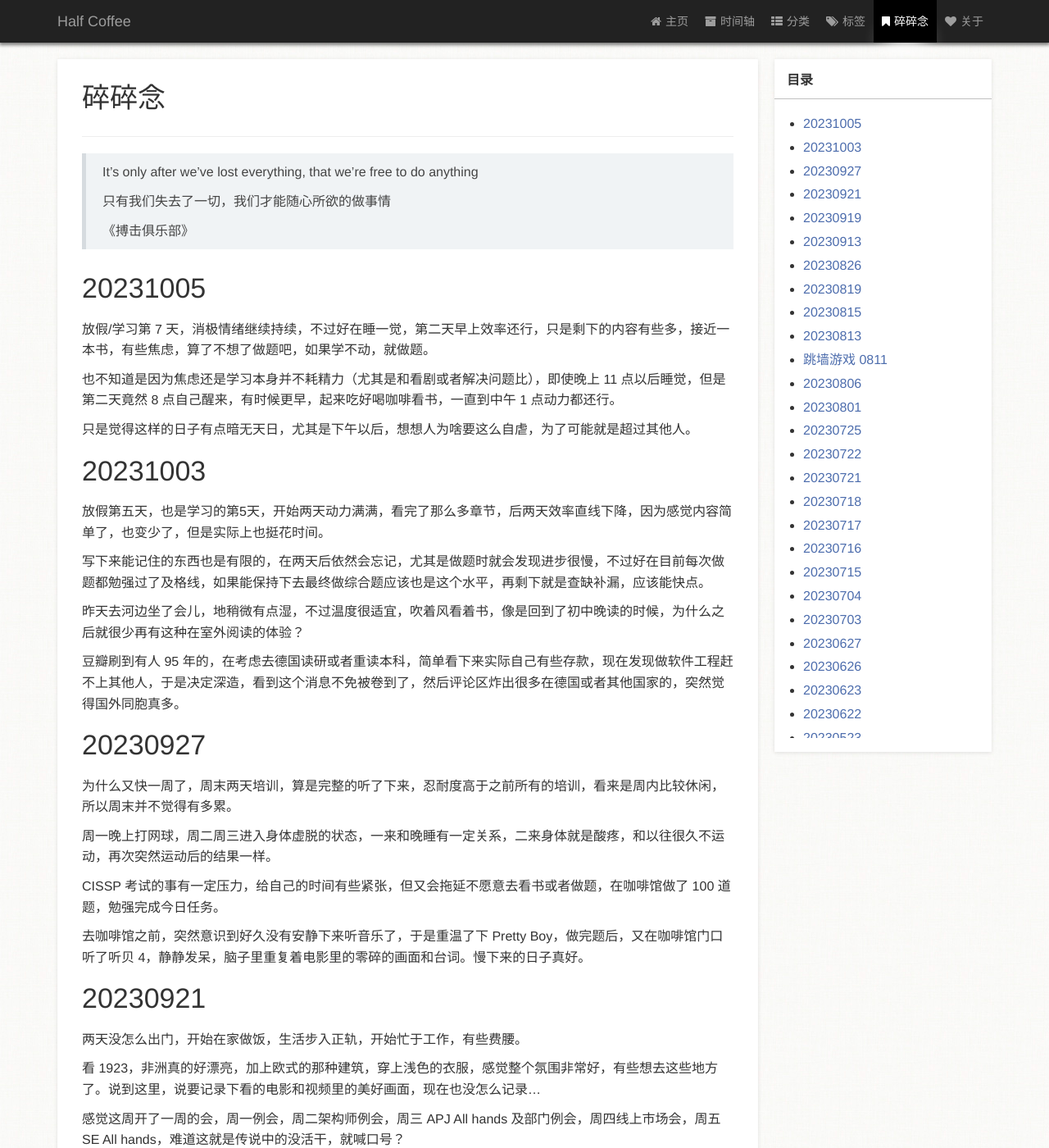
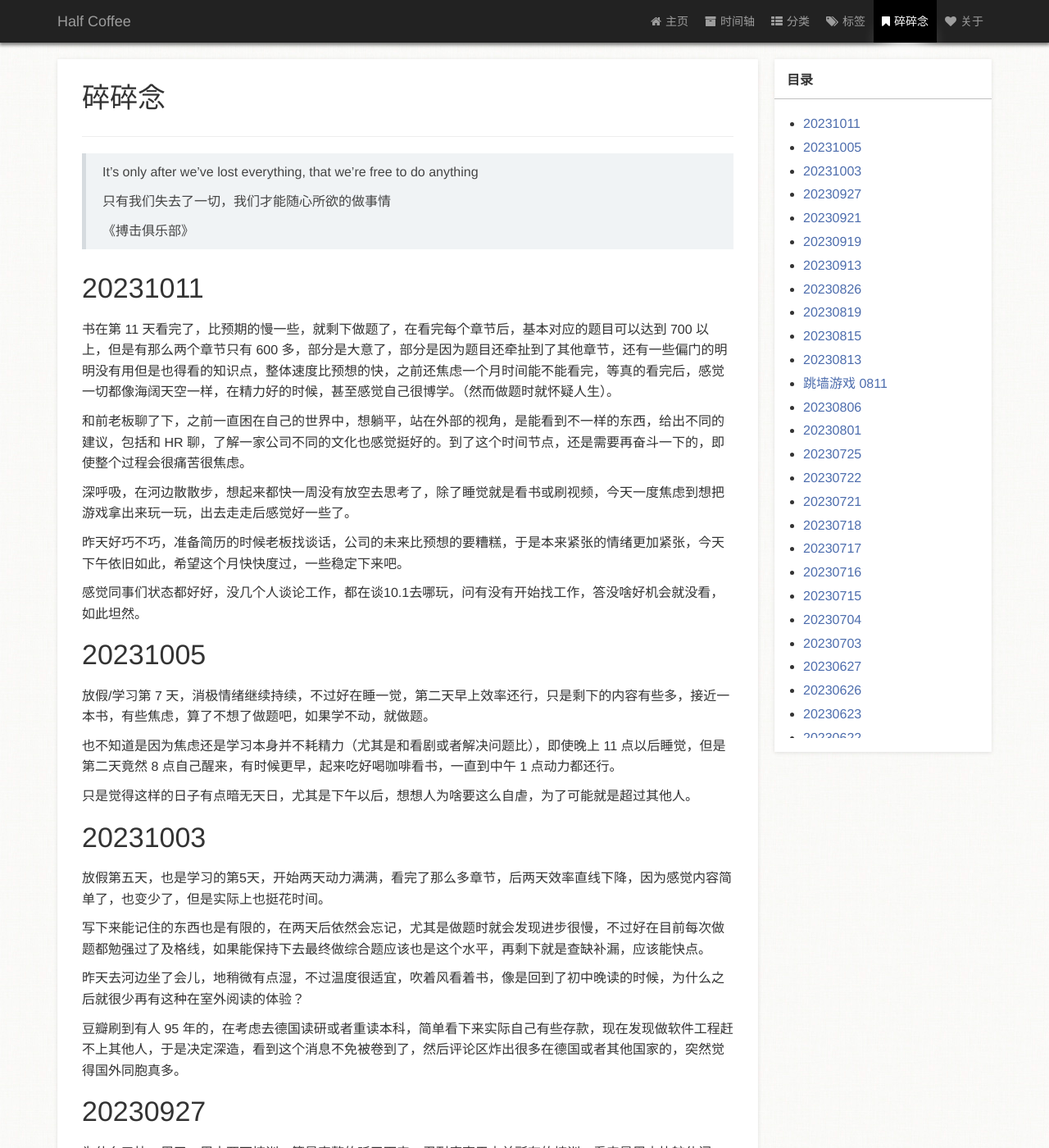
Before and after one commit to zm1990s/halfcoffee, a Jekyll site: the page built from page/3碎碎念.md, in a window 1280 px wide and 1400 px high. Shown: the whole window at 82% size. Built offline with Jekyll 4.4.1, drawn with Linux system fonts in a browser that asks for light colours; comment, search, counter and statistics services are not loaded; a style sheet for code colours, icons or effects is not loaded.

Commit message:
20231011

```diff
--- a/page/3碎碎念.md
+++ b/page/3碎碎念.md
@@ -14,7 +14,17 @@ type: page
 >
 > 《搏击俱乐部》
 
+# 20231011
 
+书在第 11 天看完了，比预期的慢一些，就剩下做题了，在看完每个章节后，基本对应的题目可以达到 700 以上，但是有那么两个章节只有 600 多，部分是大意了，部分是因为题目还牵扯到了其他章节，还有一些偏门的明明没有用但是也得看的知识点，整体速度比预想的快，之前还焦虑一个月时间能不能看完，等真的看完后，感觉一切都像海阔天空一样，在精力好的时候，甚至感觉自己很博学。（然而做题时就怀疑人生）。
+
+和前老板聊了下，之前一直困在自己的世界中，想躺平，站在外部的视角，是能看到不一样的东西，给出不同的建议，包括和 HR 聊，了解一家公司不同的文化也感觉挺好的。到了这个时间节点，还是需要再奋斗一下的，即使整个过程会很痛苦很焦虑。
+
+深呼吸，在河边散散步，想起来都快一周没有放空去思考了，除了睡觉就是看书或刷视频，今天一度焦虑到想把游戏拿出来玩一玩，出去走走后感觉好一些了。
+
+昨天好巧不巧，准备简历的时候老板找谈话，公司的未来比预想的要糟糕，于是本来紧张的情绪更加紧张，今天下午依旧如此，希望这个月快快度过，一些稳定下来吧。
+
+感觉同事们状态都好好，没几个人谈论工作，都在谈10.1去哪玩，问有没有开始找工作，答没啥好机会就没看，如此坦然。
 
 # 20231005
 
```
